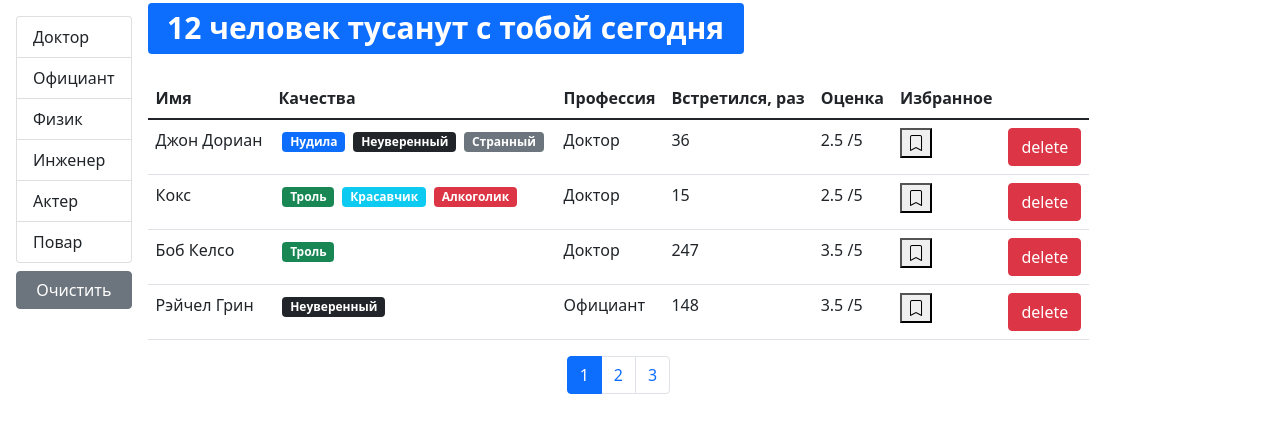
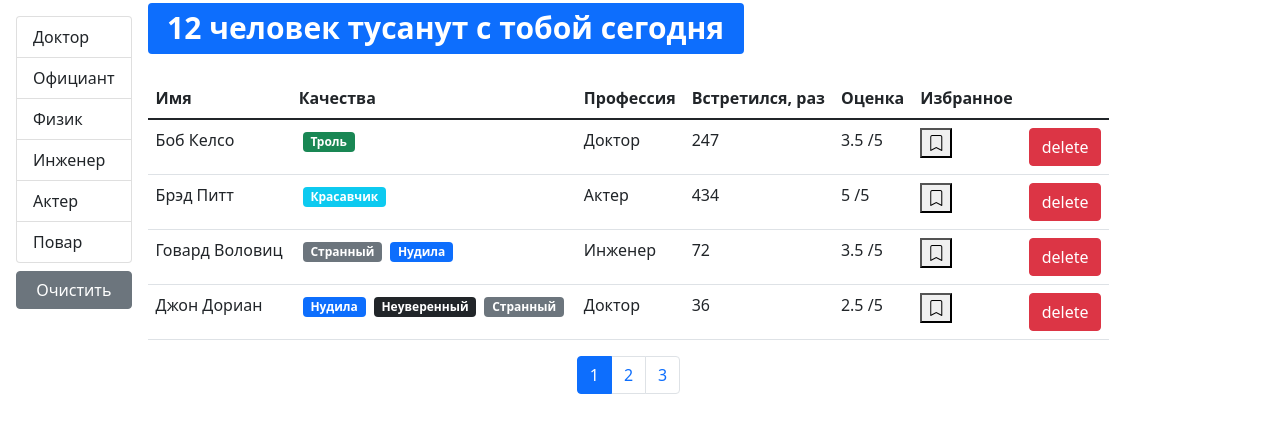
Before and after one commit to victorbobkov/fast-company, a React (Create React App) app: page / in a window 1280 px wide. Shown: the top 432 px of the page. Built offline with nearby package versions, Linux system fonts and the light colour scheme.

Commit message:
filtration

```diff
--- a/src/components/Users.jsx
+++ b/src/components/Users.jsx
@@ -6,11 +6,13 @@ import api from '../api'
 import GroupList from './groupList'
 import SearchStatus from './SearchStatus'
 import UsersTable from './usersTable'
+import _ from 'lodash'
 
 const Users = ({users: allUsers, ...rest}) => {
    const [currentPage, setCurrentPage] = useState(1)
    const [professions, setProfession] = useState()
    const [selectedProf, setSelectedProf] = useState()
+   const [sortBy, setSortBy] = useState({iter: 'name', order: 'asc'})
 
    const pageSize = 4
 
@@ -33,13 +35,28 @@ const Users = ({users: allUsers, ...rest}) => {
       setCurrentPage(pageIndex)
    }
 
+   const handleSort = (item) => {
+      if (sortBy.iter === item) {
+         setSortBy((prevState) => ({
+            ...prevState,
+            order: prevState.order === 'asc' ? 'desc' : 'asc'
+         }))
+      } else {
+         setSortBy({iter: item, order: 'asc'})
+      }
+   }
+
    const filteredUsers = selectedProf
-      ? allUsers.filter((user) => JSON.stringify(user.profession) === JSON.stringify(selectedProf))
+      ? allUsers.filter(
+         (user) =>
+            JSON.stringify(user.profession) ===
+            JSON.stringify(selectedProf)
+      )
       : allUsers
 
    const count = filteredUsers.length
-
-   const usersCrop = paginate(filteredUsers, currentPage, pageSize)
+   const sortedUsers = _.orderBy(filteredUsers, [sortBy.iter], [sortBy.order])
+   const usersCrop = paginate(sortedUsers, currentPage, pageSize)
 
    const clearFilter = () => {
       setSelectedProf()
@@ -58,15 +75,15 @@ const Users = ({users: allUsers, ...rest}) => {
                   className="btn btn-secondary mt-2"
                   onClick={clearFilter}
                >
-                  {" "}
+                  {' '}
                   Очистить
                </button>
             </div>
          )}
 
          <div className="d-flex flex-column">
-            <SearchStatus length={count} />
-            {count > 0 && <UsersTable users={usersCrop} {...rest} />}
+            <SearchStatus length={count}/>
+            {count > 0 && <UsersTable users={usersCrop} onSort={handleSort} {...rest} />}
             <div className="d-flex justify-content-center">
                <Pagination
                   itemsCount={count}
@@ -79,6 +96,7 @@ const Users = ({users: allUsers, ...rest}) => {
       </div>
    )
 }
+
 Users.propTypes = {
    users: PropTypes.array.isRequired,
    onDelete: PropTypes.func.isRequired,
--- a/src/components/usersTable.jsx
+++ b/src/components/usersTable.jsx
@@ -2,16 +2,16 @@ import React from 'react'
 import User from './User'
 import PropTypes from 'prop-types'
 
-const UsersTable = ({users, ...rest}) => {
+const UsersTable = ({users, onSort, ...rest}) => {
    return <table className="table">
       <thead>
       <tr>
-         <th scope="col">Имя</th>
+         <th onClick={() => onSort('name')} scope="col">Имя</th>
          <th scope="col">Качества</th>
-         <th scope="col">Профессия</th>
-         <th scope="col">Встретился, раз</th>
-         <th scope="col">Оценка</th>
-         <th scope="col">Избранное</th>
+         <th onClick={() => onSort('profession.name')} scope="col">Профессия</th>
+         <th onClick={() => onSort('completedMeetings')} scope="col">Встретился, раз</th>
+         <th onClick={() => onSort('rate')} scope="col">Оценка</th>
+         <th onClick={() => onSort('bookmark')} scope="col">Избранное</th>
          <th/>
       </tr>
       </thead>
@@ -24,7 +24,8 @@ const UsersTable = ({users, ...rest}) => {
 }
 
 UsersTable.propTypes = {
-   users: PropTypes.array.isRequired
+   users: PropTypes.array.isRequired,
+   onSort: PropTypes.func.isRequired
 }
 
 export default UsersTable
```
